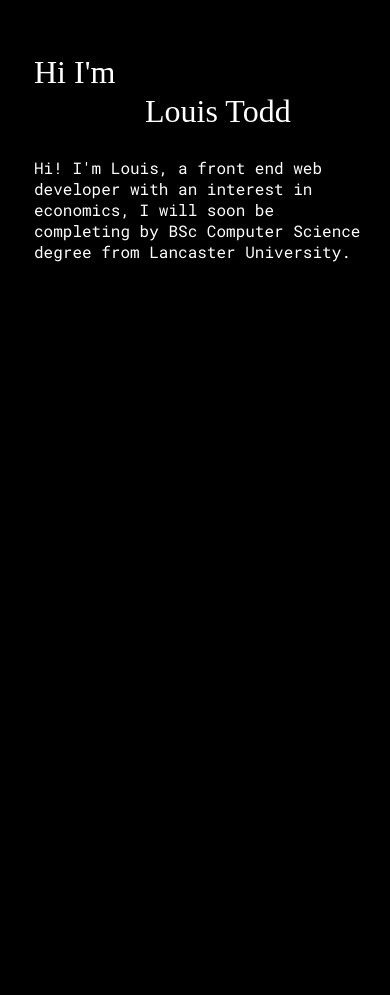
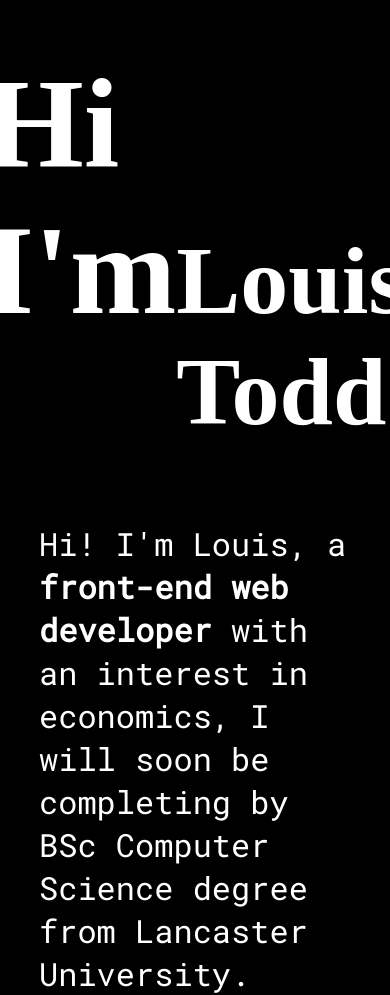
Before and after one commit to louis-todd/louis-todd.github.io, a plain HTML site: page index.html in a window 390 px wide. Before the commit the page ends 860 px from the top, so only its background shows below. Drawn offline with Linux system fonts and the light colour scheme; a web font is replaced by a local one.

Commit message:
added basic responsive design and removed figma placeholders

```diff
--- a/figma.css
+++ /dev/null
@@ -1,61 +0,0 @@
-.home {
-  position: relative;
-  width: 390px;
-  height: 844px;
-  background: #000000;
-}
-
-.louistodd {
-  position: absolute;
-  width: 203px;
-  height: 29px;
-  left: 137px;
-  top: 60px;
-
-  font-family: "Anybody";
-  font-style: normal;
-  font-weight: 400;
-  font-size: 32px;
-  line-height: 33px;
-
-  color: #ffffff;
-}
-.hiim {
-  position: absolute;
-  width: 85px;
-  height: 33px;
-  left: 26px;
-  top: 27px;
-
-  font-family: "Anybody";
-  font-style: normal;
-  font-weight: 400;
-  font-size: 32px;
-  line-height: 33px;
-
-  color: #ffffff;
-}
-.paragraph {
-  position: absolute;
-  width: 339px;
-  height: 165px;
-  left: 26px;
-  top: 133px;
-
-  font-family: "Roboto Mono";
-  font-style: normal;
-  font-weight: 400;
-  font-size: 16px;
-  line-height: 21px;
-
-  color: #ffffff;
-}
-.githublogo {
-  position: absolute;
-  width: 86px;
-  height: 90px;
-  left: 68px;
-  top: 270px;
-
-  background: url(.png);
-}
--- a/index.html
+++ b/index.html
@@ -1,15 +1,28 @@
 <!DOCTYPE html>
 <html>
-    <head>
-        <link rel="stylesheet" href="figma.css">
-        <link rel="stylesheet" href="https://fonts.googleapis.com/css?family=Anybody|Roboto+Mono">
-        <meta name="viewport" content="width=device-width, initial-scale=1.0"/>
-        <title>Louis Todd</title>
-        <link rel="icon" type="image/png" href="./logo.jpg"/>
-    </head>
-    <body class="home">
-        <h1 class="hiim"> Hi I'm </h1>
-        <h2 class="louistodd">Louis Todd</h2>
-        <p class ="paragraph">Hi! I'm Louis, a front end web developer with an interest in economics, I will soon be completing by BSc Computer Science degree from Lancaster University.</p>
-    </body>
+  <head>
+    <link rel="stylesheet" href="style.css" />
+    <link
+      rel="stylesheet"
+      href="https://fonts.googleapis.com/css?family=Anybody|Roboto+Mono"
+    />
+    <meta name="viewport" content="width=device-width, initial-scale=1.0" />
+    <title>Louis Todd</title>
+    <link rel="icon" type="image/png" href="./logo.jpg" />
+  </head>
+  <body>
+    <div class="container">
+      <header>
+        <h1 class="hi">Hi I'm</h1>
+        <h2 class="name">Louis Todd</h2>
+      </header>
+      <article class="main-article">
+        <p>
+          Hi! I'm Louis, a <strong>front-end web developer</strong> with an
+          interest in economics, I will soon be completing by BSc Computer
+          Science degree from Lancaster University.
+        </p>
+      </article>
+    </div>
+  </body>
 </html>
--- /dev/null
+++ b/style.css
@@ -0,0 +1,44 @@
+* {
+  /* global reset */
+  margin: 0;
+  padding: 0;
+  /* border box sizing - width and height fixed */
+  box-sizing: border-box;
+}
+
+html {
+  font-size: 100%;
+}
+
+body {
+  background-color: black;
+}
+
+.container {
+  width: 80%;
+  margin: auto;
+  margin-top: 50px;
+}
+
+header,
+p {
+  font-weight: 400;
+  color: white;
+}
+
+header {
+  font-family: "Anybody";
+  font-size: 4rem;
+  display: flex;
+  justify-content: center;
+  margin-bottom: 75px;
+}
+
+p {
+  font-family: "Roboto Mono";
+  font-size: 2rem;
+}
+
+.name {
+  margin-top: 175px;
+}
```
